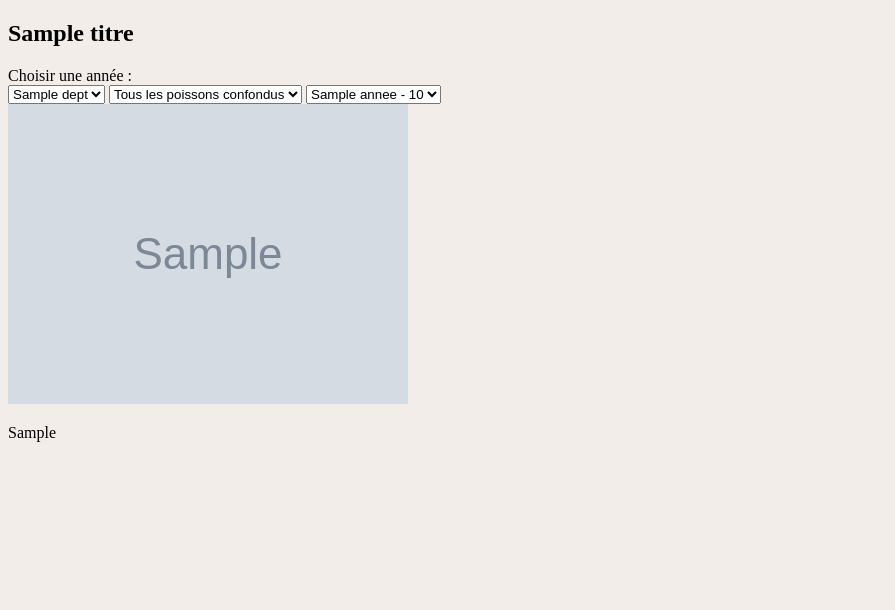
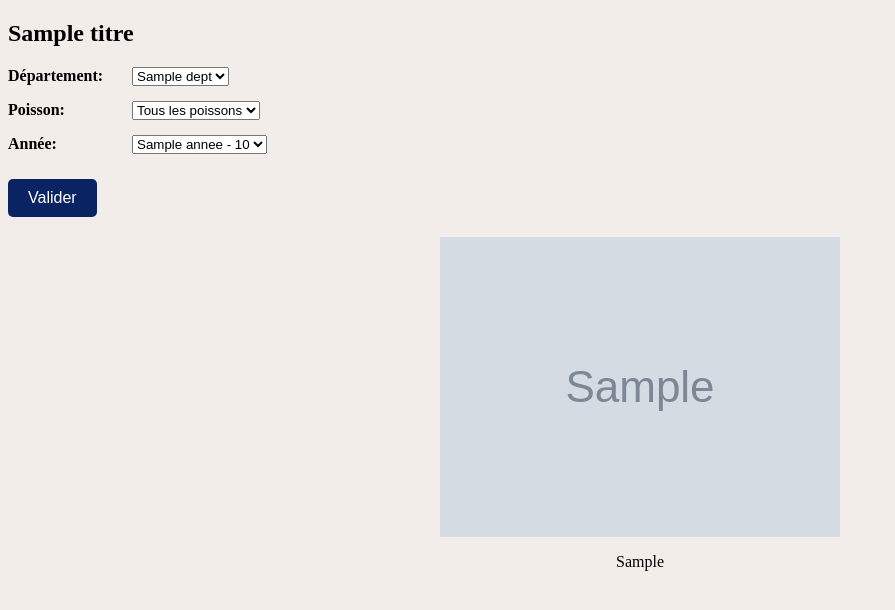
Before and after one commit to Awstinet/SAE_201_204, a Flask app: template naimo/templates/popupObservation.html in a window 1280 px wide. Shown: the top 610 px of the page, without its empty margins (0-895 px from the left). Run offline with Flask 3, Linux system fonts and the light colour scheme; the template is opened without the code that fills it: most values are stand-ins (such as "Sample title", 1, 10 or a date in 2020); grey boxes marked "Sample" are stand-in pictures.

Commit message:
modified:   naimo/data/__pycache__/datas.cpython-313.pyc 	modified:   naimo/static/css/observations.css 	modified:   naimo/static/javascript/anneeObservation.js 	modified:   naimo/templates/popupObservation.html 	modified:   naimo/utils/__pycache__/graphiques.cpython-313.pyc 	modified:   naimo/utils/__pycache__/poissonsParZone.cpython-313.pyc 	modified:   private_messages.txt

```diff
--- a/naimo/static/css/observations.css
+++ b/naimo/static/css/observations.css
@@ -82,3 +82,39 @@ body{
     0% { transform: rotate(0deg); }
     100% { transform: rotate(360deg); }
 }
+
+/* Ajouter à la fin du fichier */
+
+.filter-group {
+    margin-bottom: 15px;
+}
+
+.filter-group label {
+    display: inline-block;
+    width: 120px;
+    font-weight: bold;
+}
+
+.validate-btn {
+    background-color: #0a2463;
+    color: white;
+    border: none;
+    padding: 10px 20px;
+    border-radius: 5px;
+    cursor: pointer;
+    font-size: 16px;
+    margin-top: 10px;
+    transition: background-color 0.3s;
+}
+
+.validate-btn:hover {
+    background-color: #103690;
+}
+
+#resultsContainer {
+    margin-top: 20px;
+    min-height: 300px;
+    display: flex;
+    flex-direction: column;
+    align-items: center;
+}
--- a/naimo/templates/popupObservation.html
+++ b/naimo/templates/popupObservation.html
@@ -5,10 +5,11 @@
 </head>
 <body id="popupObservations">
     <h2>{{ titre }}</h2>
-    <span>Choisir une année : </span>
     <form action="/observations" method="POST" id="selectAnnee">
         <input type="hidden" name="clicked" value="{{ clicked }}">
 
+        <div class="filter-group">
+            <label>Département:</label>
             <select name="selectionDepartement" id="selectionDepartement">
                 {% for dept in allDepts %}
                 <option value="{{ dept }}" {% if dept == selectedDept %}selected{% endif %}>
@@ -16,16 +17,22 @@
                 </option>
                 {% endfor %}
             </select>
+        </div>
 
+        <div class="filter-group">
+            <label>Poisson:</label>
             <select name="selectionPoisson" id="selectionPoisson">
-            <option value="all" {% if selectedPoisson == "all" %}selected{% endif %}>Tous les poissons confondus</option>
+                <option value="all" {% if selectedPoisson == "all" %}selected{% endif %}>Tous les poissons</option>
                 {% for fish in poissonsDispo %}
                 <option value="{{ fish }}" {% if fish == selectedPoisson %}selected{% endif %}>
                     {{ fish }}
                 </option>
                 {% endfor %}
             </select>
+        </div>
 
+        <div class="filter-group">
+            <label>Année:</label>
             <select name="poissonAnneeSelection" id="poissonAnneeSelection">
                 {% for annee in annees %}
                 <option value="{{ annee }}" {% if annee == selectedAnnee %}selected{% endif %}>
@@ -33,18 +40,32 @@
                 </option>
                 {% endfor %}
             </select>
+        </div>
+
+        <button type="button" id="validateBtn" class="validate-btn">Valider</button>
     </form>
 
+    <div id="resultsContainer">
         <img src="{{ image }}" alt="Graphique poissons">
         <p id="dateAffichee">{{ dctPoissons }}</p>
+    </div>
 
     <script>
     document.addEventListener('DOMContentLoaded', () => {
         const form = document.getElementById('selectAnnee');
-        const selects = form.querySelectorAll('select');
+        const validateBtn = document.getElementById('validateBtn');
+        const resultsContainer = document.getElementById('resultsContainer');
+        const popupContent = document.getElementById('popupContent') || document.body;
 
-        selects.forEach(select => {
-            select.addEventListener('change', () => {
+        validateBtn.addEventListener('click', () => {
+            // Affiche l'indicateur de chargement
+            resultsContainer.innerHTML = `
+                <div class="loading-indicator">
+                    <div class="spinner"></div>
+                    <div>Chargement des données...</div>
+                </div>
+            `;
+
             // Prépare les données du formulaire
             const formData = new FormData(form);
             let data = {};
@@ -60,9 +81,17 @@
             })
             .then(resp => resp.text())
             .then(html => {
-                    const popupContent = document.getElementById('popupContent');
-                    if (popupContent) {
-                        popupContent.innerHTML = html;
+                // Crée un élément temporaire pour parser le HTML
+                const temp = document.createElement('div');
+                temp.innerHTML = html;
+
+                // Récupère le nouveau contenu des résultats
+                const newResults = temp.querySelector('#resultsContainer') ||
+                                  temp.querySelector('body');
+
+                if (newResults) {
+                    resultsContainer.innerHTML = newResults.innerHTML;
+                }
 
                 // Recharge le script anneeObservation.js si besoin
                 const script = document.createElement('script');
@@ -73,9 +102,14 @@
                     }
                 };
                 document.body.appendChild(script);
-                    }
             })
-                .catch(console.error);
+            .catch(error => {
+                console.error(error);
+                resultsContainer.innerHTML = `
+                    <div class="error-message">
+                        Une erreur est survenue lors du chargement des données.
+                    </div>
+                `;
             });
         });
     });
--- a/private_messages.txt
+++ b/private_messages.txt
@@ -1,2 +1,4 @@
 [10/06/2025 à 16h07] Diyan <abc@gmail.com> : Mange mon caca
 ---
+[17/06/2025 à 16h37] Mohamed <sarah.lebik@etu.u-pec.fr> : Fais belek Abel
+---
```
Also changed, not shown: naimo/static/javascript/anneeObservation.js (+44 -25 lines). Lines whose indentation alone changed are shown as unchanged.
